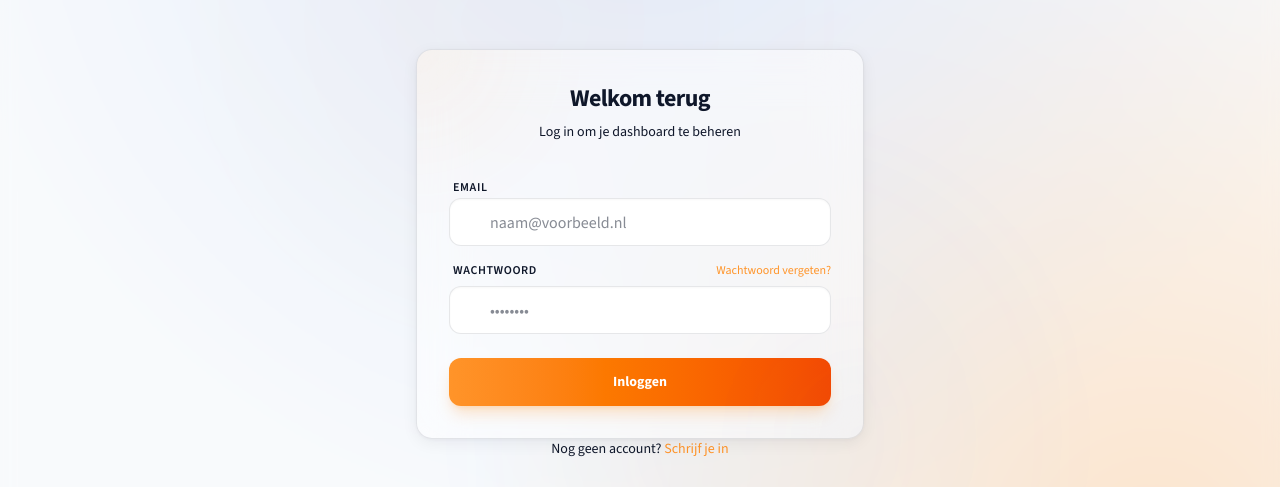
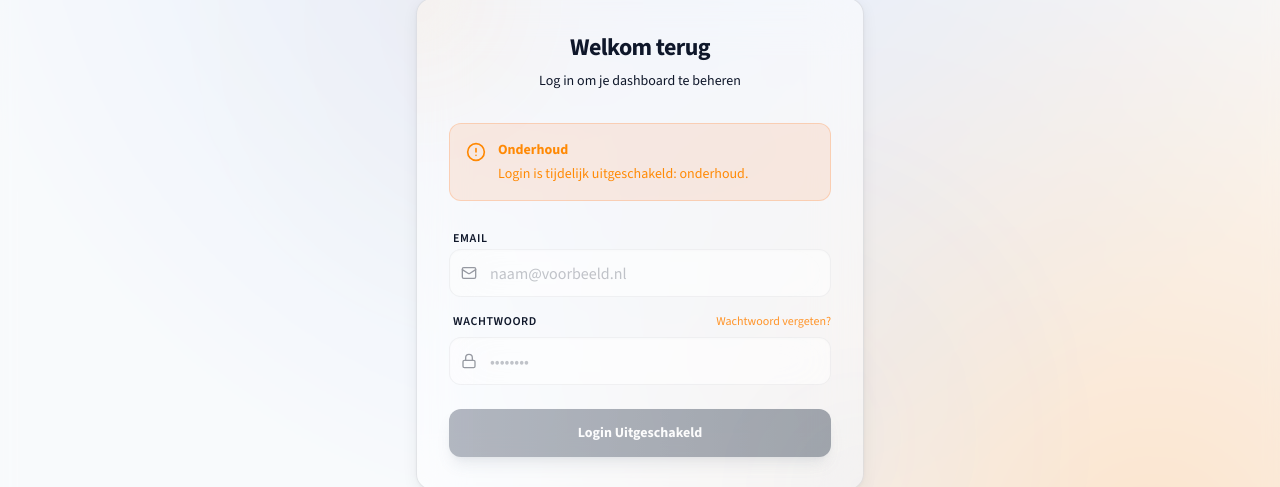
Before and after one commit to Jeffreasy/De-koninklijkeloop, an Astro site: page /login in a window 1280 px wide. Shown: the part 170-657 px from the top of the page. Built offline with nearby package versions, Linux system fonts and the light colour scheme; Astro itself is replaced by a stand-in of ours; some packages are replaced by stand-ins of ours; no server answers.

```diff
--- a/src/components/islands/LoginForm.tsx
+++ b/src/components/islands/LoginForm.tsx
@@ -269,6 +269,18 @@ export default function LoginForm() {
                                 <p className="text-sm text-text-muted">Log in om je dashboard te beheren</p>
                             </div>
 
+                            <motion.div
+                                initial={{ opacity: 0, y: -10 }}
+                                animate={{ opacity: 1, y: 0 }}
+                                className="bg-orange-500/10 border border-orange-500/20 text-orange-400 p-4 rounded-xl text-sm flex items-start gap-3"
+                            >
+                                <AlertCircle className="w-5 h-5 shrink-0 mt-0.5" />
+                                <div className="space-y-1">
+                                    <p className="font-bold">Onderhoud</p>
+                                    <p>Login is tijdelijk uitgeschakeld: onderhoud.</p>
+                                </div>
+                            </motion.div>
+
                             {/* Status Messages */}
                             <AnimatePresence>
                                 {error && (
@@ -306,8 +318,9 @@ export default function LoginForm() {
                                             value={email}
                                             onChange={(e) => setEmail(e.target.value)}
                                             placeholder="naam@voorbeeld.nl"
-                                            className="pl-10 bg-glass-bg border-glass-border focus:border-brand-orange/50 focus:ring-brand-orange/20 rounded-xl h-12 text-text-primary placeholder:text-text-muted/50 transition-all"
+                                            className="pl-10 bg-glass-bg border-glass-border focus:border-brand-orange/50 focus:ring-brand-orange/20 rounded-xl h-12 text-text-primary placeholder:text-text-muted/50 transition-all disabled:opacity-50 disabled:cursor-not-allowed"
                                             required
+                                            disabled
                                         />
                                     </div>
                                 </div>
@@ -331,8 +344,9 @@ export default function LoginForm() {
                                             value={password}
                                             onChange={(e) => setPassword(e.target.value)}
                                             placeholder="••••••••"
-                                            className="pl-10 bg-glass-bg border-glass-border focus:border-brand-orange/50 focus:ring-brand-orange/20 rounded-xl h-12 text-text-primary placeholder:text-text-muted/50 transition-all"
+                                            className="pl-10 bg-glass-bg border-glass-border focus:border-brand-orange/50 focus:ring-brand-orange/20 rounded-xl h-12 text-text-primary placeholder:text-text-muted/50 transition-all disabled:opacity-50 disabled:cursor-not-allowed"
                                             required
+                                            disabled
                                         />
                                     </div>
                                 </div>
@@ -340,10 +354,10 @@ export default function LoginForm() {
 
                             <Button
                                 type="submit"
-                                disabled={isSubmitting}
-                                className="w-full h-12 bg-linear-to-r from-brand-orange to-orange-600 hover:from-orange-500 hover:to-orange-700 text-white font-bold rounded-xl shadow-lg shadow-brand-orange/25 hover:shadow-brand-orange/40 hover:-translate-y-0.5 transition-all duration-300"
+                                disabled={true}
+                                className="w-full h-12 bg-linear-to-r from-gray-500 to-gray-600 text-white font-bold rounded-xl shadow-lg shadow-gray-500/25 cursor-not-allowed opacity-50"
                             >
-                                {isSubmitting ? <Loader2 className="w-5 h-5 animate-spin" /> : "Inloggen"}
+                                Login Uitgeschakeld
                             </Button>
                         </motion.form>
                     ) : view === 'mfa_verify' ? (
```
